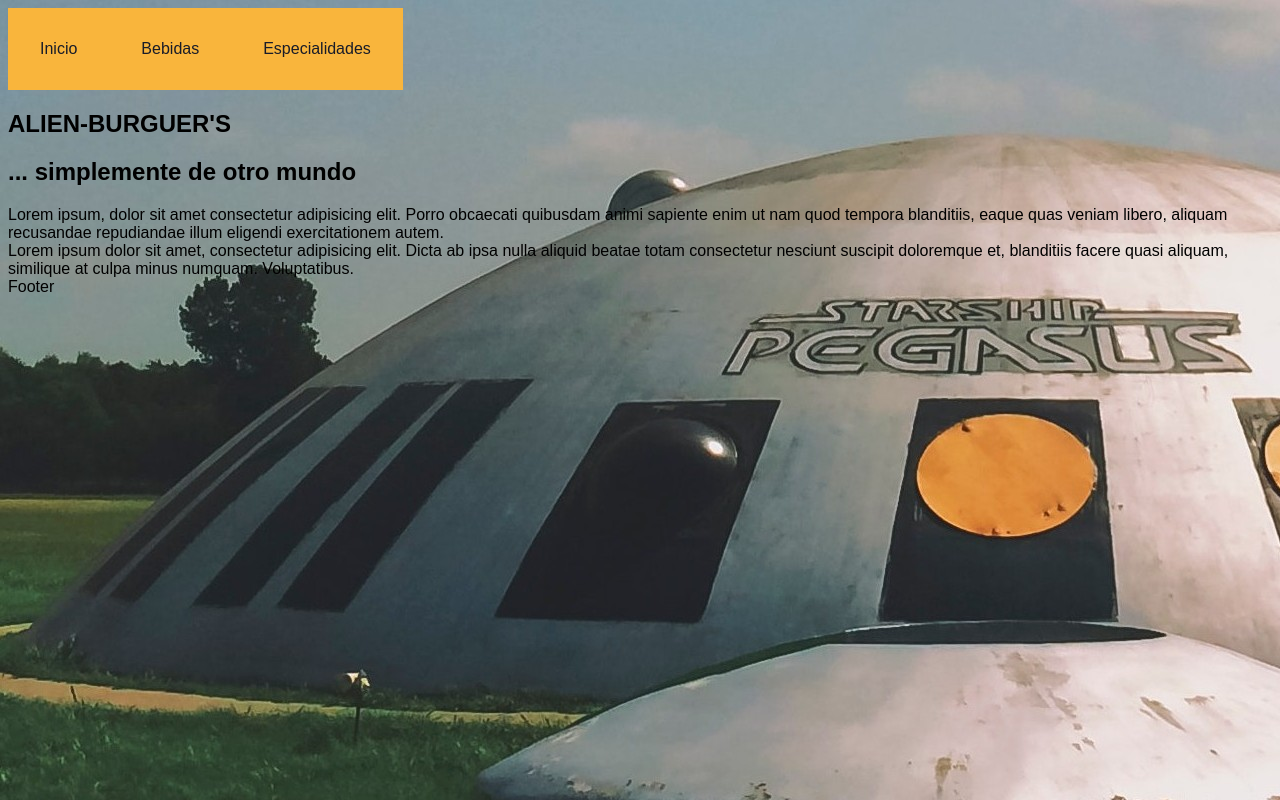
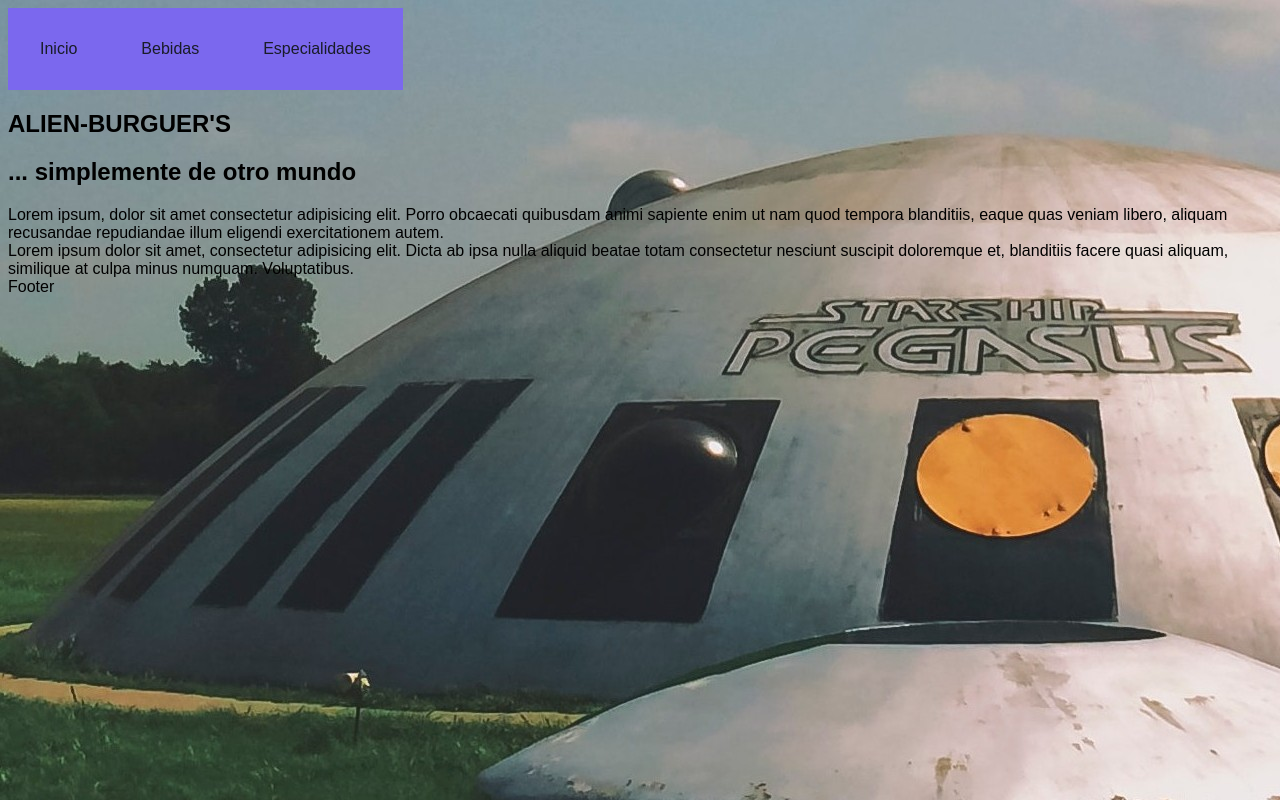
Before and after one commit to spbacilio/hellow, a plain HTML site: page index.html in a window 1280 px wide. Drawn offline with Linux system fonts and the light colour scheme.

Commit message:
Se cambia el color al menu

```diff
--- a/css/style.css
+++ b/css/style.css
@@ -13,7 +13,7 @@ body {
 .menuCSS3 a {
     display: block;
     padding: 2em;
-    background-color: #F9B53C;
+    background-color: mediumslateblue;
     text-decoration: none;
     color: #191C28;
 }
```
